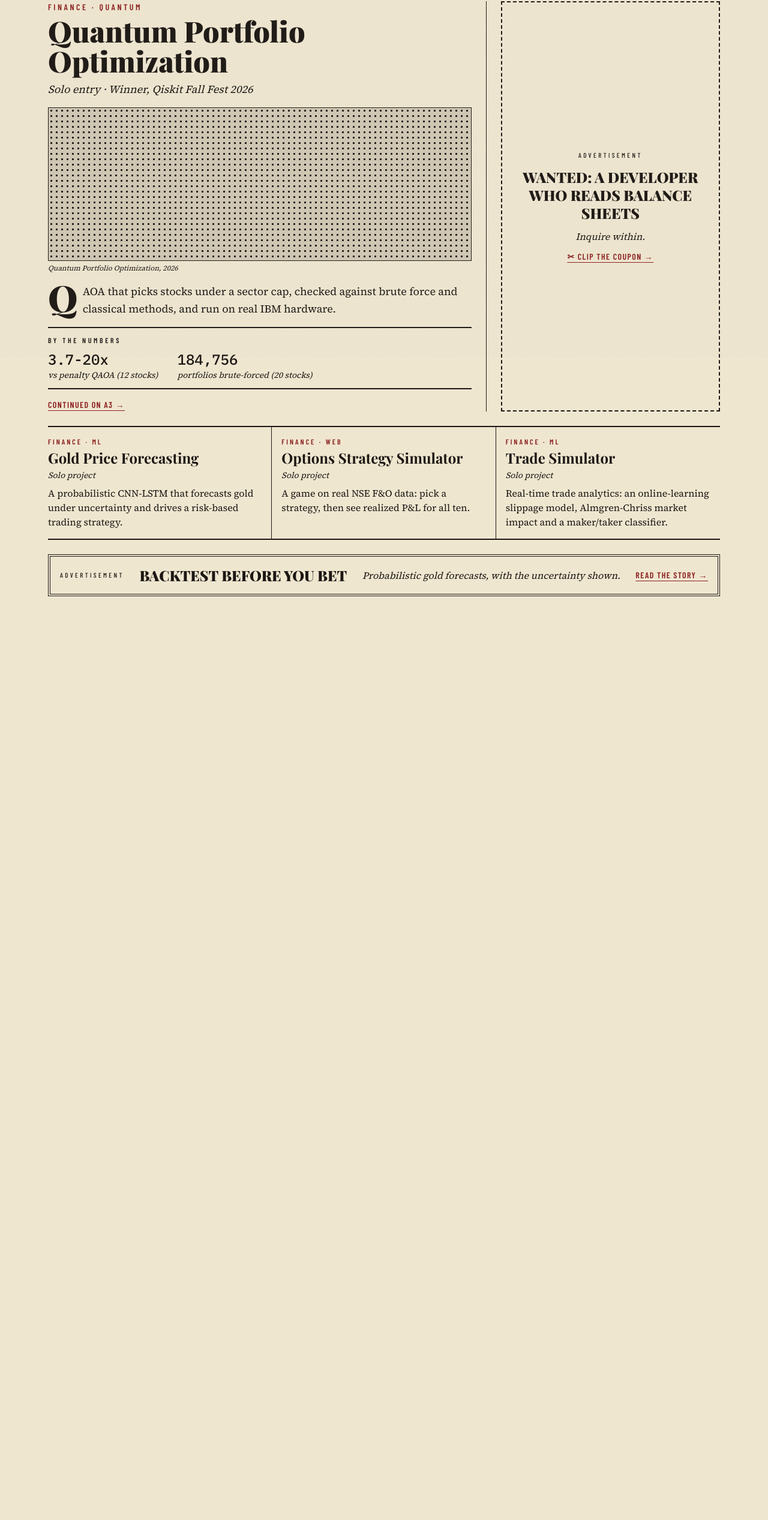
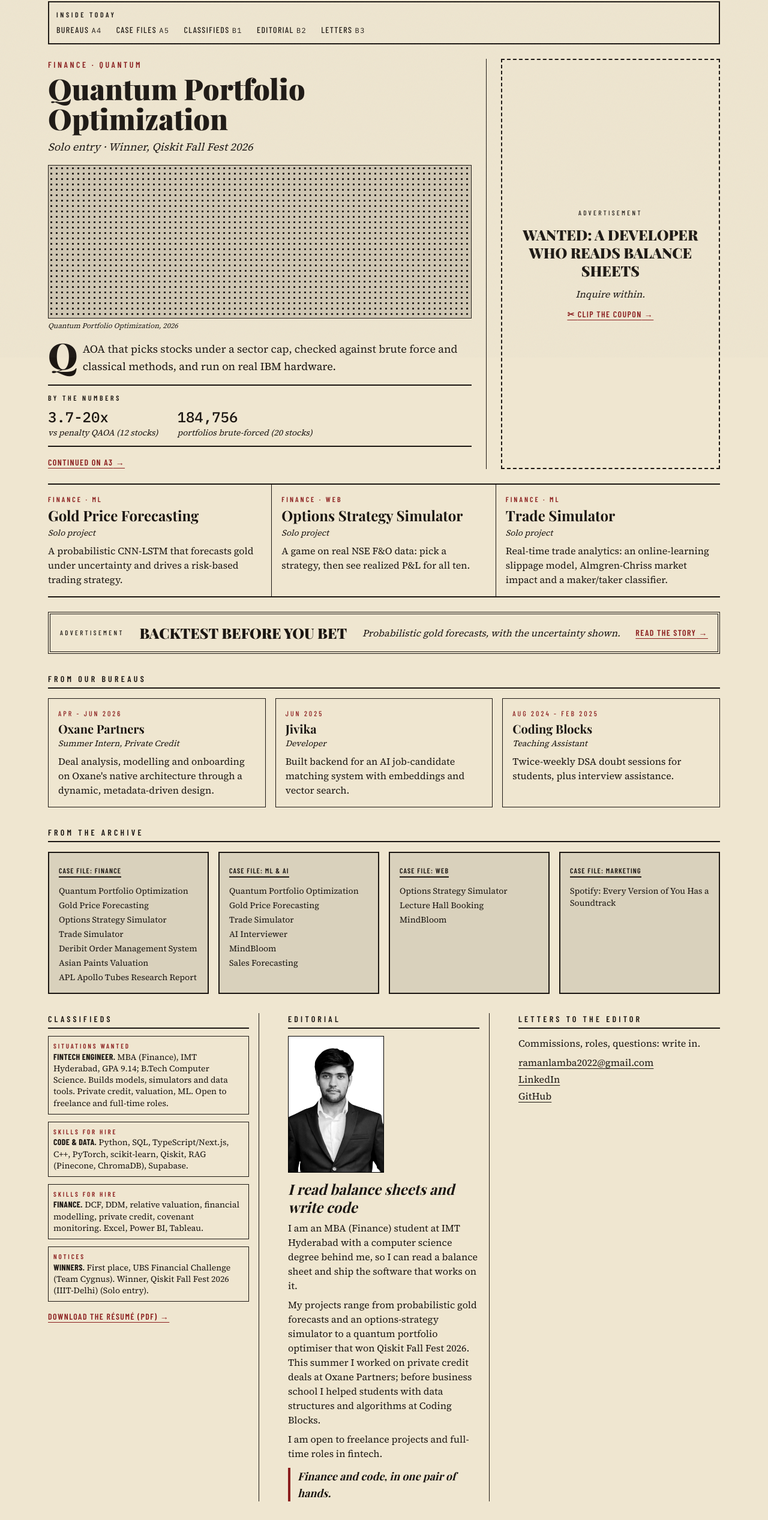
Before and after one commit to Raman-Lamba/portfolio_V1, a Next.js app in the folder site/: page / in a window 1280 px wide. Shown: the part 204-2738 px from the top of the page at 60% size. Before the commit the page ends 1222 px from the top, so only its background shows below. Built offline with nearby package versions, Linux system fonts and the light colour scheme.

Commit message:
feat: compose the full front page with footer
Co-Authored-By: Claude Sonnet 5.5 <noreply@anthropic.com>
Claude-Session: https://claude.ai/code/session_018QB7mo8gTaSmrUpoNJB9Sc

```diff
--- /dev/null
+++ b/site/src/components/footer.tsx
@@ -0,0 +1,9 @@
+import { site } from '@/content/site';
+
+export function Footer() {
+  return (
+    <footer className="mx-auto mt-10 max-w-6xl border-t-4 border-double border-ink px-4 py-4 text-center font-label text-xs uppercase tracking-[0.25em]">
+      Printed in {site.location} · {site.name}
+    </footer>
+  );
+}
--- a/site/src/components/front-page.tsx
+++ b/site/src/components/front-page.tsx
@@ -1,14 +1,23 @@
 import { getAd, getLead, getStories } from '@/content/queries';
 import { Ad } from './ad';
+import { Bureaus } from './bureaus';
+import { CaseFiles } from './case-files';
+import { Classifieds } from './classifieds';
+import { Editorial } from './editorial';
+import { Footer } from './footer';
+import { IndexBox } from './index-box';
 import { LeadStory } from './lead-story';
+import { Letters } from './letters';
 import { StoryCard } from './story-card';
 
 export function FrontPage() {
   const lead = getLead();
   const stories = getStories();
   return (
+    <>
       <main id="main" className="mx-auto max-w-6xl px-4 py-6">
-      <div className="grid gap-6 lg:grid-cols-[2fr_1fr]">
+        <IndexBox />
+        <div className="mt-6 grid gap-6 lg:grid-cols-[2fr_1fr]">
           <LeadStory project={lead} />
           <Ad ad={getAd('wanted')} layout="tall" />
         </div>
@@ -20,6 +29,18 @@ export function FrontPage() {
         <div className="mt-6">
           <Ad ad={getAd('backtest')} layout="wide" />
         </div>
+        <Bureaus />
+        <CaseFiles />
+        <div className="mt-8 grid gap-8 lg:grid-cols-3 lg:divide-x lg:divide-ink [&>section]:lg:px-4 [&>section:first-child]:lg:pl-0 [&>section:last-child]:lg:pr-0">
+          <Classifieds />
+          <Editorial />
+          <Letters />
+        </div>
+        <div className="mt-8">
+          <Ad ad={getAd('quantum')} layout="wide" />
+        </div>
       </main>
+      <Footer />
+    </>
   );
 }
```
Also changed, not shown: 2 other files (tests, documents, lock files or other folders). Lines whose indentation alone changed are shown as unchanged.
